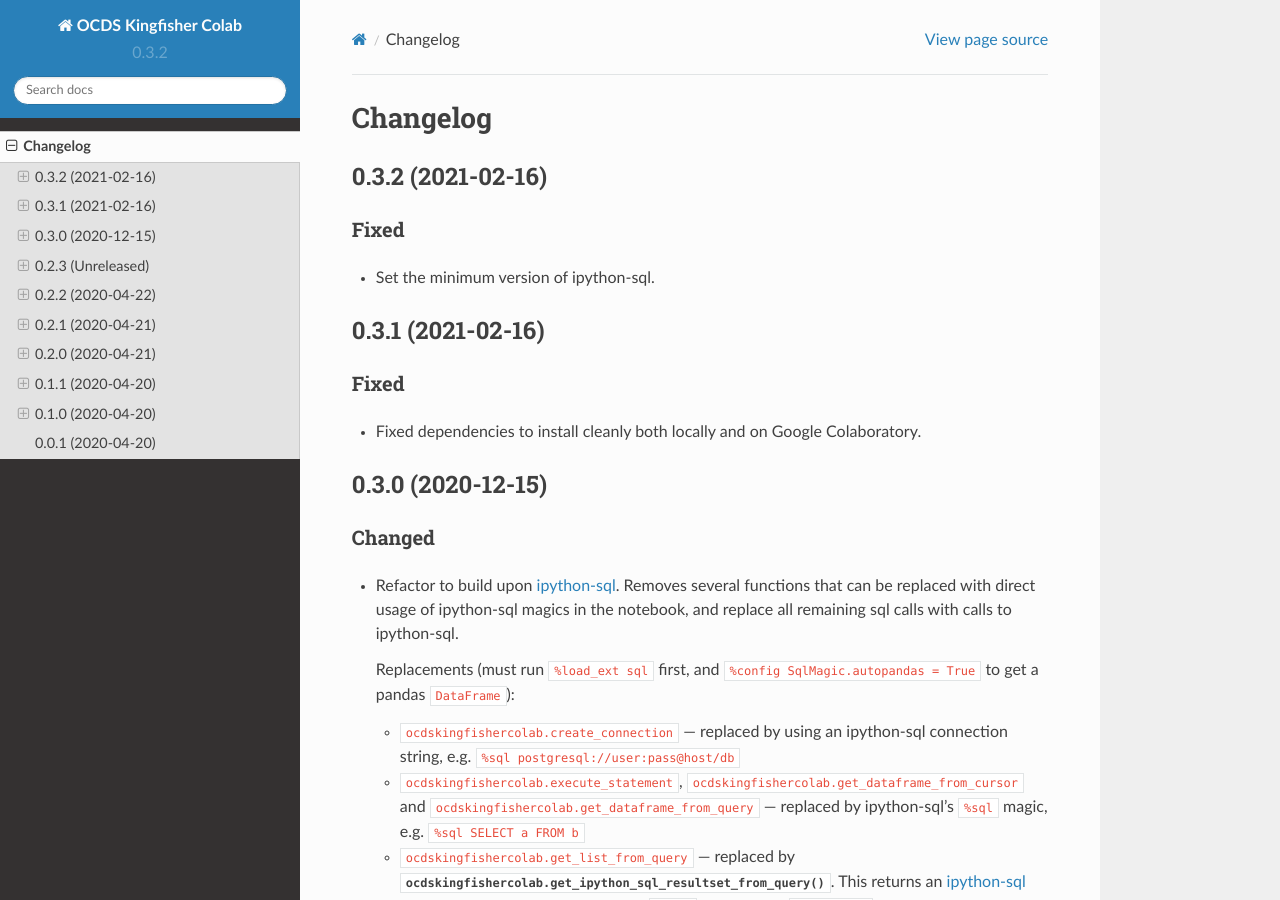
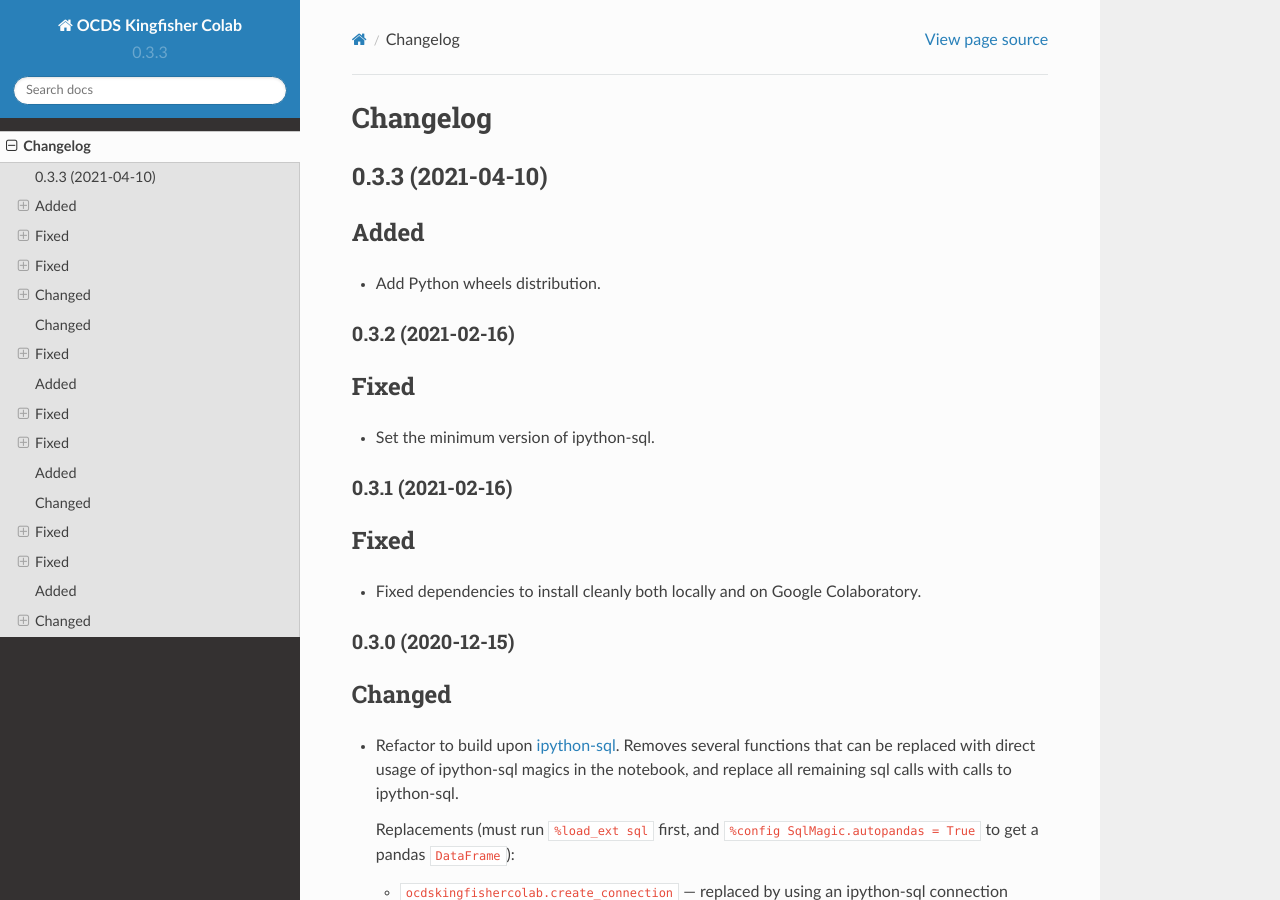
Before and after one commit to open-contracting/kingfisher-colab, a Sphinx documentation site: the page built from docs/changelog.rst, in a window 1280 px wide and 900 px high. Built offline with Sphinx 7.4.7 and the Read the Docs theme 2.0.0, drawn with Linux system fonts in a browser that asks for light colours.

Commit message:
release: Iterate the version number

```diff
--- a/docs/changelog.rst
+++ b/docs/changelog.rst
@@ -1,5 +1,13 @@
 Changelog
 =========
+
+0.3.3 (2021-04-10)
+~~~~~~~~~~~~~~~~~~
+
+Added
+~~~~~
+
+-  Add Python wheels distribution.
 
 0.3.2 (2021-02-16)
 ------------------
--- a/docs/conf.py
+++ b/docs/conf.py
@@ -26,7 +26,7 @@ copyright = '2019, Open Contracting Partnership'
 author = 'Open Contracting Partnership'
 
 # The short X.Y version
-version = '0.3.2'
+version = '0.3.3'
 # The full version, including alpha/beta/rc tags
 release = version
 
--- a/setup.py
+++ b/setup.py
@@ -5,7 +5,7 @@ with open('README.rst') as f:
 
 setup(
     name='ocdskingfishercolab',
-    version='0.3.2',
+    version='0.3.3',
     author='Open Contracting Partnership',
     author_email='data@open-contracting.org',
     url='https://github.com/open-contracting/kingfisher-colab',
```
